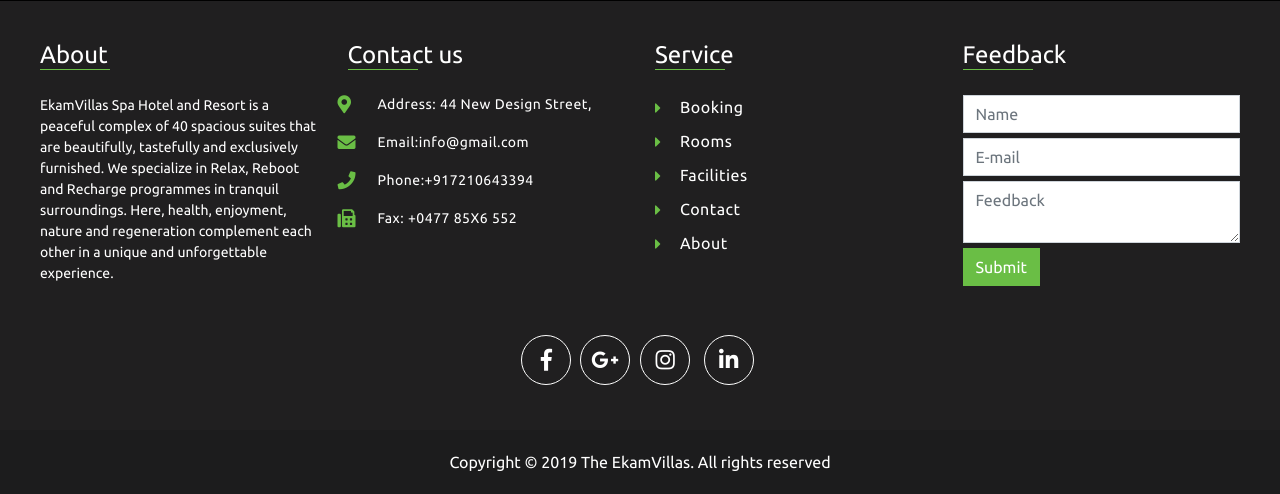
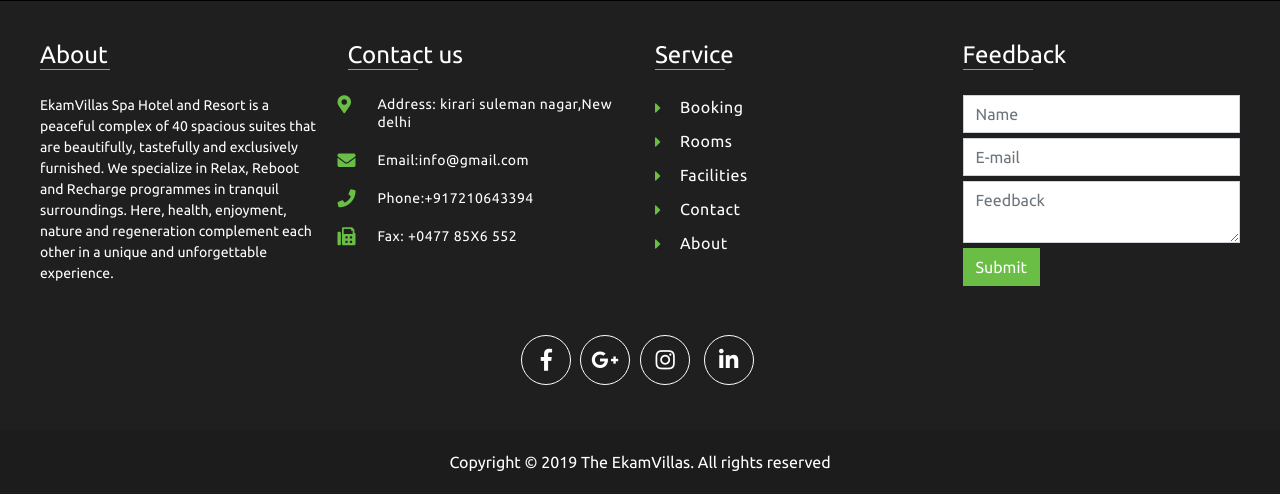
Before and after one commit to deepak7448/django-ekam, a Django app: page /about/ in a window 1280 px wide. Shown: the part 1063-1557 px from the top of the page. Run offline with Django 3.2, Linux system fonts and the light colour scheme; parts of the project's set-up code (start-up, migrations or seed data) failed here and were passed over; some libraries are stand-ins or nearby versions.

Commit message:
Update footer.html

```diff
--- a/templates/footer.html
+++ b/templates/footer.html
@@ -16,7 +16,7 @@
 <h4>Contact us</h4>
 </div>
 <ul class="personal-info">
-<li><i class="fas fa-map-marker-alt"></i>Address: 44 New Design Street,</li>
+<li><i class="fas fa-map-marker-alt"></i>Address: kirari suleman nagar,New delhi</li>
 <li><i class="fas fa-envelope"></i>Email:info@gmail.com</li>
 <li><i class="fas fa-phone"></i></i>Phone:+917210643394</li>
 <li><i class="fas fa-fax"></i>Fax: +0477 85X6 552</li>
```
